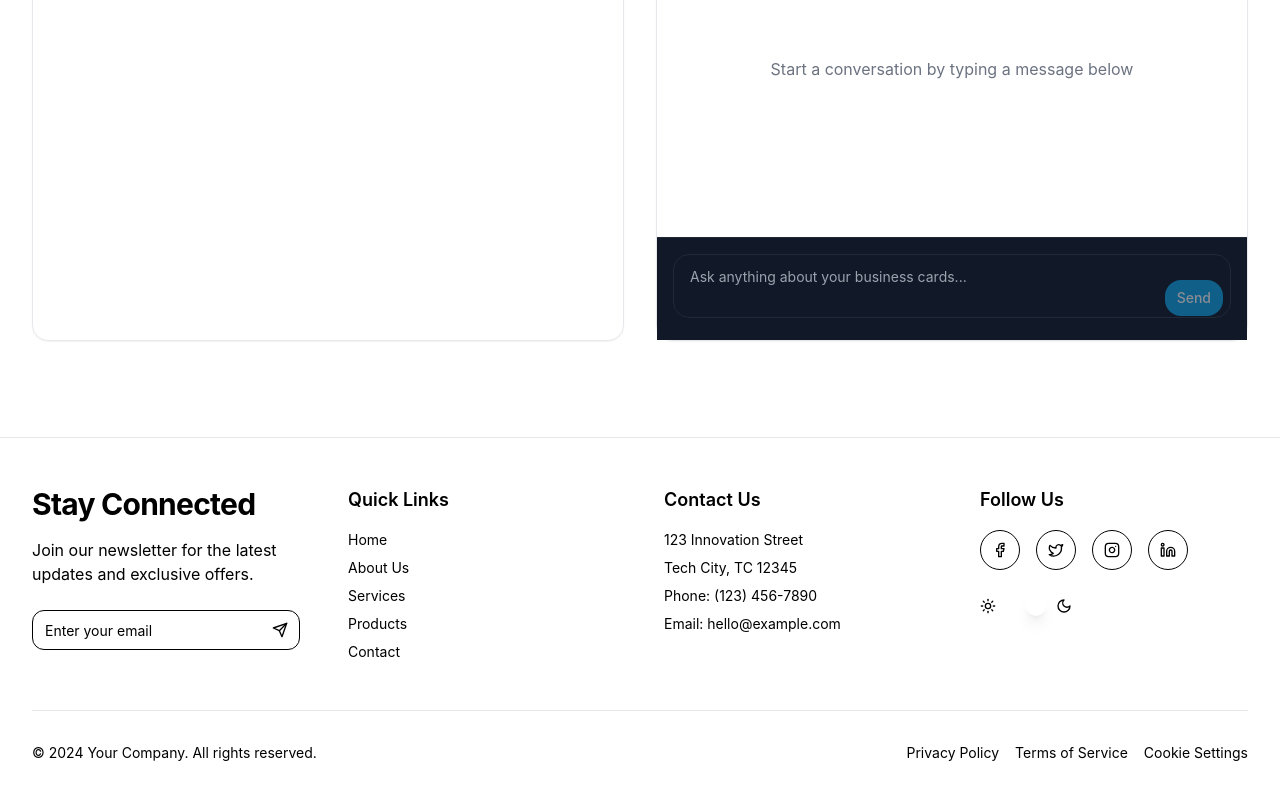
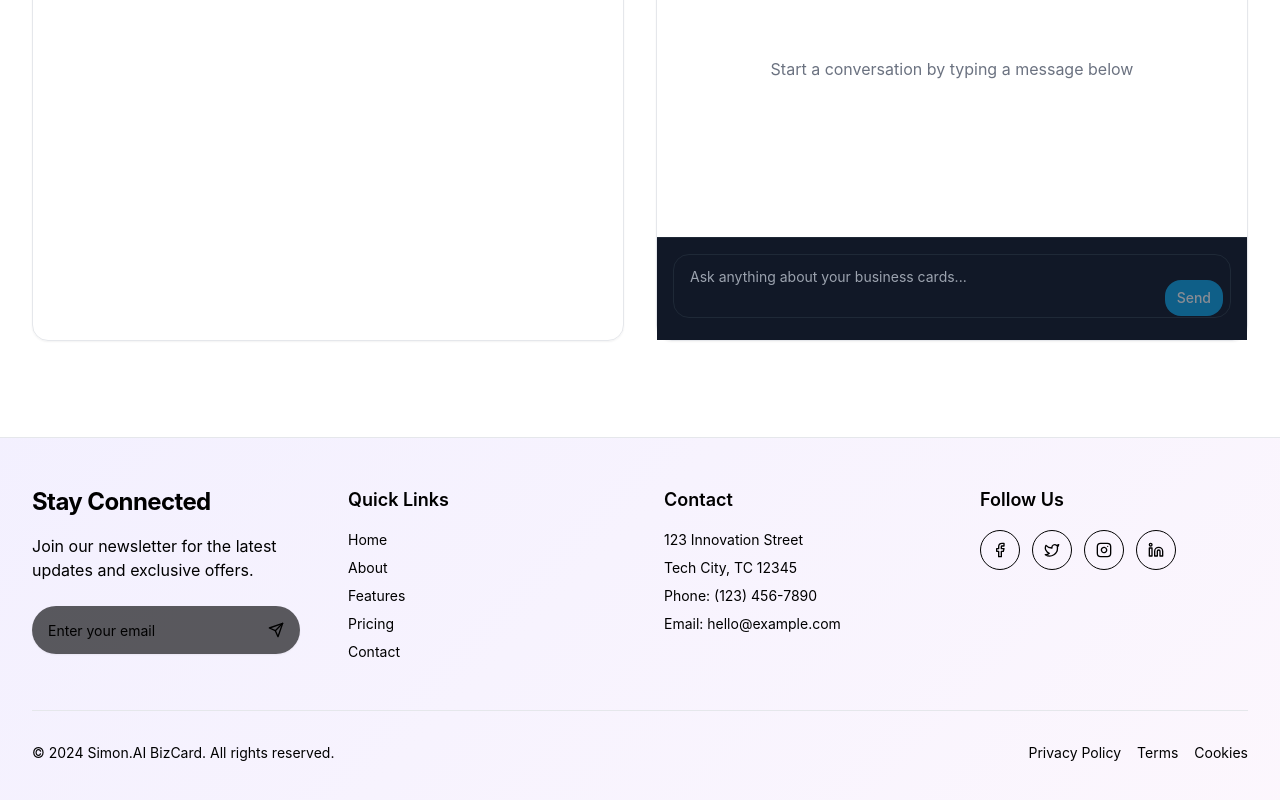
Before and after one commit to simonator1001/bizcard_ai, a Next.js app: page / in a window 1280 px wide. Shown: the part 364-1164 px from the top of the page. Built offline with nearby package versions, Linux system fonts and the light colour scheme.

Commit message:
feat: redesign footer to match ruvy-starter vibrant minimal style

```diff
--- a/components/ui/footer-section.tsx
+++ b/components/ui/footer-section.tsx
@@ -27,53 +27,42 @@ function Footerdemo() {
   }, [isDarkMode])
 
   return (
-    <footer className="relative border-t bg-background text-foreground transition-colors duration-300">
+    <footer className="relative border-t bg-gradient-to-br from-primary/10 via-secondary/10 to-muted/20 text-foreground transition-colors duration-300">
       <div className="container mx-auto px-4 py-12 md:px-6 lg:px-8">
         <div className="grid gap-12 md:grid-cols-2 lg:grid-cols-4">
           <div className="relative">
-            <h2 className="mb-4 text-3xl font-bold tracking-tight">Stay Connected</h2>
+            <h2 className="mb-4 text-2xl font-bold tracking-tight text-primary">Stay Connected</h2>
             <p className="mb-6 text-muted-foreground">
               Join our newsletter for the latest updates and exclusive offers.
             </p>
-            <form className="relative">
+            <form className="relative flex items-center bg-white/70 dark:bg-zinc-900/70 rounded-full shadow-sm overflow-hidden">
               <Input
                 type="email"
                 placeholder="Enter your email"
-                className="pr-12 backdrop-blur-sm"
+                className="flex-1 border-0 bg-transparent px-4 py-2 text-sm focus:ring-0"
               />
               <Button
                 type="submit"
                 size="icon"
-                className="absolute right-1 top-1 h-8 w-8 rounded-full bg-primary text-primary-foreground transition-transform hover:scale-105"
+                className="rounded-full bg-primary text-primary-foreground m-1 shadow-none hover:scale-105 transition-transform"
               >
                 <Send className="h-4 w-4" />
                 <span className="sr-only">Subscribe</span>
               </Button>
             </form>
-            <div className="absolute -right-4 top-0 h-24 w-24 rounded-full bg-primary/10 blur-2xl" />
           </div>
           <div>
-            <h3 className="mb-4 text-lg font-semibold">Quick Links</h3>
+            <h3 className="mb-4 text-lg font-semibold text-primary">Quick Links</h3>
             <nav className="space-y-2 text-sm">
-              <a href="#" className="block transition-colors hover:text-primary">
-                Home
-              </a>
-              <a href="#" className="block transition-colors hover:text-primary">
-                About Us
-              </a>
-              <a href="#" className="block transition-colors hover:text-primary">
-                Services
-              </a>
-              <a href="#" className="block transition-colors hover:text-primary">
-                Products
-              </a>
-              <a href="#" className="block transition-colors hover:text-primary">
-                Contact
-              </a>
+              <a href="#" className="block transition-colors hover:text-primary">Home</a>
+              <a href="#" className="block transition-colors hover:text-primary">About</a>
+              <a href="#" className="block transition-colors hover:text-primary">Features</a>
+              <a href="#" className="block transition-colors hover:text-primary">Pricing</a>
+              <a href="#" className="block transition-colors hover:text-primary">Contact</a>
             </nav>
           </div>
           <div>
-            <h3 className="mb-4 text-lg font-semibold">Contact Us</h3>
+            <h3 className="mb-4 text-lg font-semibold text-primary">Contact</h3>
             <address className="space-y-2 text-sm not-italic">
               <p>123 Innovation Street</p>
               <p>Tech City, TC 12345</p>
@@ -82,89 +71,35 @@ function Footerdemo() {
             </address>
           </div>
           <div className="relative">
-            <h3 className="mb-4 text-lg font-semibold">Follow Us</h3>
-            <div className="mb-6 flex space-x-4">
-              <TooltipProvider>
-                <Tooltip>
-                  <TooltipTrigger asChild>
-                    <Button variant="outline" size="icon" className="rounded-full">
-                      <Facebook className="h-4 w-4" />
+            <h3 className="mb-4 text-lg font-semibold text-primary">Follow Us</h3>
+            <div className="mb-6 flex space-x-3">
+              <Button variant="outline" size="icon" className="rounded-full border-primary/20 hover:bg-primary/10">
+                <Facebook className="h-4 w-4 text-primary" />
                 <span className="sr-only">Facebook</span>
               </Button>
-                  </TooltipTrigger>
-                  <TooltipContent>
-                    <p>Follow us on Facebook</p>
-                  </TooltipContent>
-                </Tooltip>
-              </TooltipProvider>
-              <TooltipProvider>
-                <Tooltip>
-                  <TooltipTrigger asChild>
-                    <Button variant="outline" size="icon" className="rounded-full">
-                      <Twitter className="h-4 w-4" />
+              <Button variant="outline" size="icon" className="rounded-full border-primary/20 hover:bg-primary/10">
+                <Twitter className="h-4 w-4 text-primary" />
                 <span className="sr-only">Twitter</span>
               </Button>
-                  </TooltipTrigger>
-                  <TooltipContent>
-                    <p>Follow us on Twitter</p>
-                  </TooltipContent>
-                </Tooltip>
-              </TooltipProvider>
-              <TooltipProvider>
-                <Tooltip>
-                  <TooltipTrigger asChild>
-                    <Button variant="outline" size="icon" className="rounded-full">
-                      <Instagram className="h-4 w-4" />
+              <Button variant="outline" size="icon" className="rounded-full border-primary/20 hover:bg-primary/10">
+                <Instagram className="h-4 w-4 text-primary" />
                 <span className="sr-only">Instagram</span>
               </Button>
-                  </TooltipTrigger>
-                  <TooltipContent>
-                    <p>Follow us on Instagram</p>
-                  </TooltipContent>
-                </Tooltip>
-              </TooltipProvider>
-              <TooltipProvider>
-                <Tooltip>
-                  <TooltipTrigger asChild>
-                    <Button variant="outline" size="icon" className="rounded-full">
-                      <Linkedin className="h-4 w-4" />
+              <Button variant="outline" size="icon" className="rounded-full border-primary/20 hover:bg-primary/10">
+                <Linkedin className="h-4 w-4 text-primary" />
                 <span className="sr-only">LinkedIn</span>
               </Button>
-                  </TooltipTrigger>
-                  <TooltipContent>
-                    <p>Connect with us on LinkedIn</p>
-                  </TooltipContent>
-                </Tooltip>
-              </TooltipProvider>
-            </div>
-            <div className="flex items-center space-x-2">
-              <Sun className="h-4 w-4" />
-              <Switch
-                id="dark-mode"
-                checked={isDarkMode}
-                onCheckedChange={setIsDarkMode}
-              />
-              <Moon className="h-4 w-4" />
-              <Label htmlFor="dark-mode" className="sr-only">
-                Toggle dark mode
-              </Label>
             </div>
           </div>
         </div>
         <div className="mt-12 flex flex-col items-center justify-between gap-4 border-t pt-8 text-center md:flex-row">
           <p className="text-sm text-muted-foreground">
-            © 2024 Your Company. All rights reserved.
+            © 2024 Simon.AI BizCard. All rights reserved.
           </p>
           <nav className="flex gap-4 text-sm">
-            <a href="#" className="transition-colors hover:text-primary">
-              Privacy Policy
-            </a>
-            <a href="#" className="transition-colors hover:text-primary">
-              Terms of Service
-            </a>
-            <a href="#" className="transition-colors hover:text-primary">
-              Cookie Settings
-            </a>
+            <a href="#" className="transition-colors hover:text-primary">Privacy Policy</a>
+            <a href="#" className="transition-colors hover:text-primary">Terms</a>
+            <a href="#" className="transition-colors hover:text-primary">Cookies</a>
           </nav>
         </div>
       </div>
```
Lines whose indentation alone changed are shown as unchanged.
